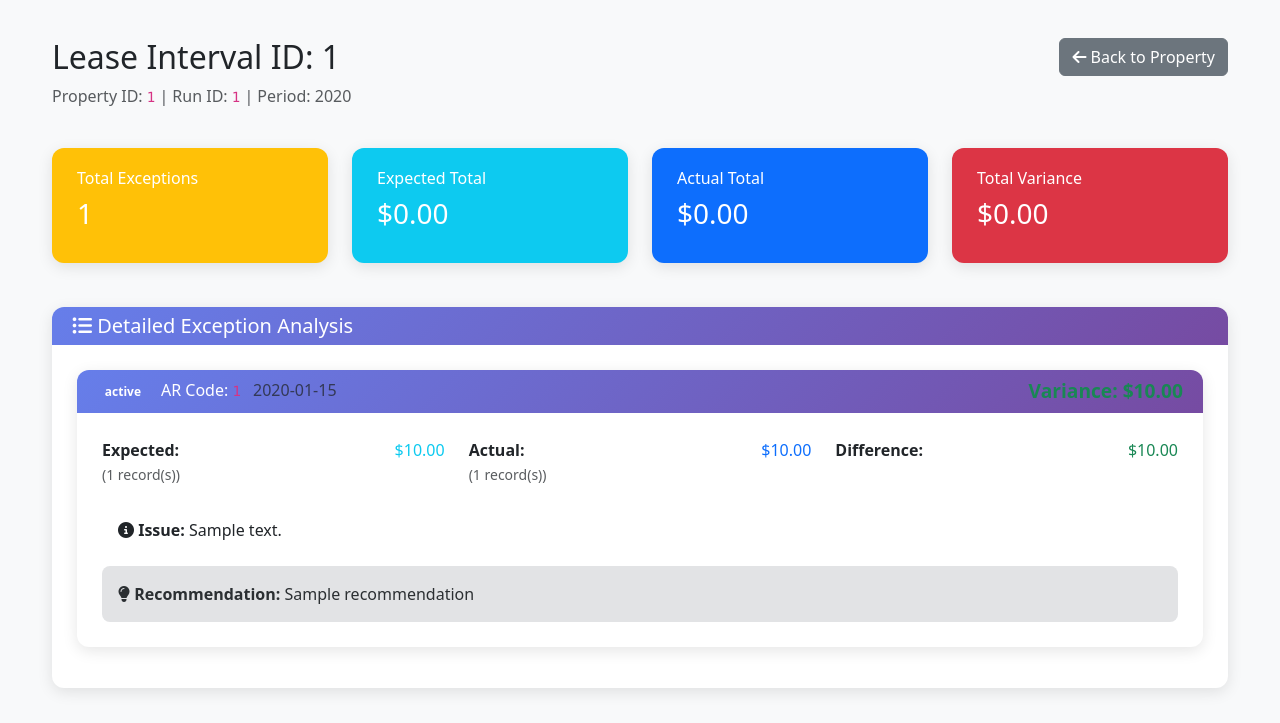
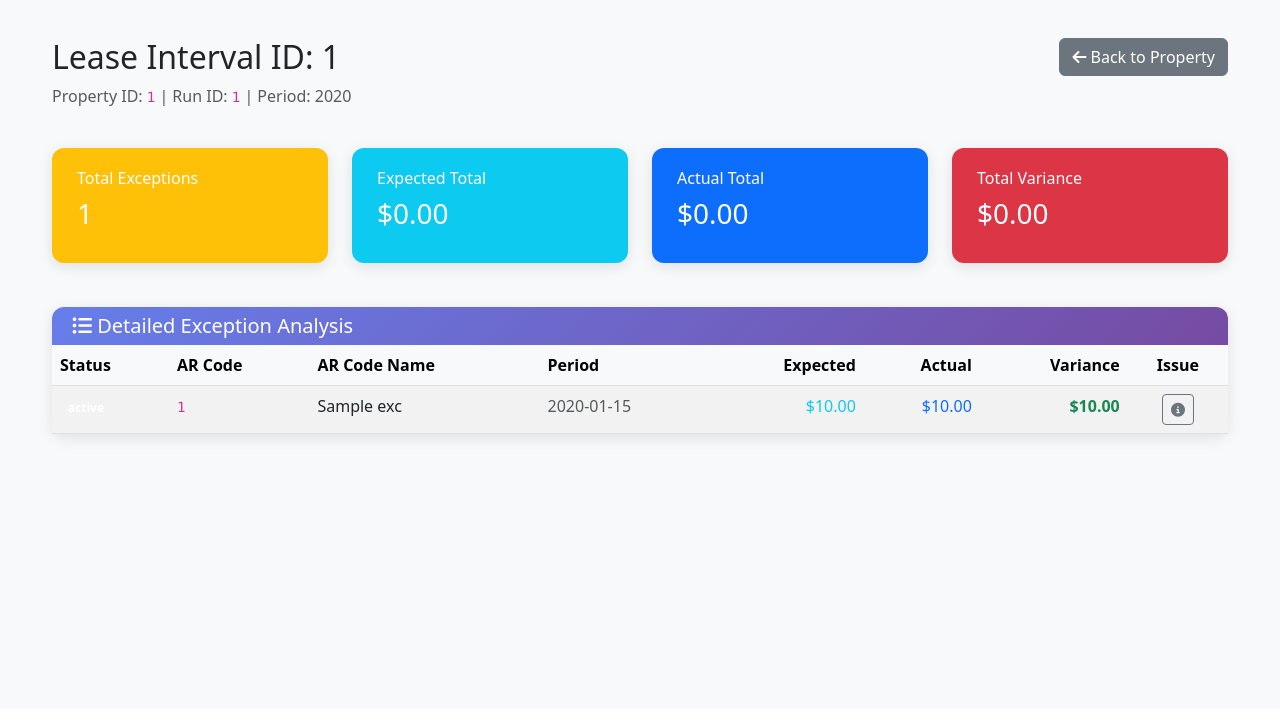
Before and after one commit to PeakMade/LeaseFileAudit, a Flask app: template templates/lease.html in a window 1280 px wide. Shown: the part 81-804 px from the top of the page. After the commit the page ends 525 px from the top, so only its background shows below. Run offline with Flask 3, Linux system fonts and the light colour scheme; the template is opened without the code that fills it: most values are stand-ins (such as "Sample title", 1, 10 or a date in 2020).

Commit message:
Format IDs as integers and redesign exception display as clean table view

```diff
--- a/templates/bucket.html
+++ b/templates/bucket.html
@@ -22,13 +22,13 @@
     <div class="card-body">
         <div class="row">
             <div class="col-md-3">
-                <strong>Property ID:</strong> {{ bucket_info.PROPERTY_ID }}
+                <strong>Property ID:</strong> {{ bucket_info.PROPERTY_ID|int }}
             </div>
             <div class="col-md-3">
-                <strong>Lease ID:</strong> {{ bucket_info.LEASE_INTERVAL_ID }}
+                <strong>Lease ID:</strong> {{ bucket_info.LEASE_INTERVAL_ID|int }}
             </div>
             <div class="col-md-3">
-                <strong>AR Code:</strong> {{ bucket_info.AR_CODE_ID }}
+                <strong>AR Code:</strong> {{ bucket_info.AR_CODE_ID|int }}
             </div>
             <div class="col-md-3">
                 <strong>Audit Month:</strong> {{ bucket_info.AUDIT_MONTH.strftime('%Y-%m-%d') if bucket_info.AUDIT_MONTH else 'N/A' }}
--- a/templates/lease.html
+++ b/templates/lease.html
@@ -1,15 +1,15 @@
 {% extends "base.html" %}
 
-{% block title %}Lease {{ lease_interval_id }} - Lease Audit{% endblock %}
+{% block title %}Lease {{ lease_interval_id|int }} - Lease Audit{% endblock %}
 
 {% block content %}
 <div class="container-fluid mt-4">
     <!-- Header -->
     <div class="row mb-4">
         <div class="col">
-            <h2>Lease Interval ID: {{ lease_interval_id }}</h2>
+            <h2>Lease Interval ID: {{ lease_interval_id|int }}</h2>
             <p class="text-muted">
-                Property ID: <code>{{ property_id }}</code> | Run ID: <code>{{ run_id }}</code>
+                Property ID: <code>{{ property_id|int }}</code> | Run ID: <code>{{ run_id }}</code>
                 {% if metadata.audit_period %}
                 | Period:
                 {% if metadata.audit_period.month %}
@@ -73,62 +73,56 @@
                         <i class="fas fa-list-ul"></i> Detailed Exception Analysis
                     </h5>
                 </div>
-                <div class="card-body">
+                <div class="card-body p-0">
                     {% if exceptions %}
-                        {% for exc in exceptions %}
-                        <div class="card mb-3 border-{{ exc.status_color }}">
-                            <div class="card-header bg-{{ exc.status_color }} bg-opacity-10">
-                                <div class="row align-items-center">
-                                    <div class="col">
-                                        <h6 class="mb-0">
-                                            <span class="badge bg-{{ exc.status_color }}">{{ exc.status_label }}</span>
-                                            <span class="ms-2">AR Code: <code>{{ exc.ar_code_id }}</code></span>
-                                            <span class="ms-2 text-muted">{{ exc.audit_month.strftime('%B %Y') if exc.audit_month else 'N/A' }}</span>
-                                        </h6>
-                                    </div>
-                                    <div class="col-auto">
-                                        <strong class="text-{{ 'danger' if exc.variance < 0 else 'success' }}">
-                                            Variance: ${{ "%.2f"|format(exc.variance) }}
-                                        </strong>
-                                    </div>
-                                </div>
-                            </div>
-                            <div class="card-body">
-                                <div class="row mb-3">
-                                    <div class="col-md-4">
-                                        <div class="d-flex justify-content-between">
-                                            <strong>Expected:</strong>
-                                            <span class="text-info">${{ "%.2f"|format(exc.expected_total) }}</span>
+                    <div class="table-responsive">
+                        <table class="table table-hover table-striped mb-0">
+                            <thead class="table-light">
+                                <tr>
+                                    <th>Status</th>
+                                    <th>AR Code</th>
+                                    <th>AR Code Name</th>
+                                    <th>Period</th>
+                                    <th class="text-end">Expected</th>
+                                    <th class="text-end">Actual</th>
+                                    <th class="text-end">Variance</th>
+                                    <th class="text-center">Issue</th>
+                                </tr>
+                            </thead>
+                            <tbody>
+                                {% for exc in exceptions %}
+                                <tr>
+                                    <td><span class="badge bg-{{ exc.status_color }}">{{ exc.status_label }}</span></td>
+                                    <td><code>{{ exc.ar_code_id|int }}</code></td>
+                                    <td>{{ exc.ar_code_name if exc.ar_code_name else 'N/A' }}</td>
+                                    <td class="text-muted">{{ exc.audit_month.strftime('%b %Y') if exc.audit_month else 'N/A' }}</td>
+                                    <td class="text-end text-info">${{ "%.2f"|format(exc.expected_total) }}</td>
+                                    <td class="text-end text-primary">${{ "%.2f"|format(exc.actual_total) }}</td>
+                                    <td class="text-end text-{{ 'danger' if exc.variance < 0 else 'success' }}">
+                                        <strong>${{ "%.2f"|format(exc.variance) }}</strong>
+                                    </td>
+                                    <td class="text-center">
+                                        <button class="btn btn-sm btn-outline-secondary" type="button" data-bs-toggle="collapse" data-bs-target="#issue-{{ loop.index }}" aria-expanded="false" title="View Details">
+                                            <i class="fas fa-info-circle"></i>
+                                        </button>
+                                    </td>
+                                </tr>
+                                <tr class="collapse" id="issue-{{ loop.index }}">
+                                    <td colspan="8" class="bg-light">
+                                        <div class="p-3">
+                                            <div class="mb-2">
+                                                <strong><i class="fas fa-exclamation-circle text-{{ exc.status_color }}"></i> Issue:</strong> {{ exc.description }}
+                                            </div>
+                                            <div>
+                                                <strong><i class="fas fa-lightbulb text-warning"></i> Recommendation:</strong> {{ exc.recommendation }}
+                                            </div>
                                         </div>
-                                        <small class="text-muted">({{ exc.expected_count }} record(s))</small>
-                                    </div>
-                                    <div class="col-md-4">
-                                        <div class="d-flex justify-content-between">
-                                            <strong>Actual:</strong>
-                                            <span class="text-primary">${{ "%.2f"|format(exc.actual_total) }}</span>
-                                        </div>
-                                        <small class="text-muted">({{ exc.actual_count }} record(s))</small>
-                                    </div>
-                                    <div class="col-md-4">
-                                        <div class="d-flex justify-content-between">
-                                            <strong>Difference:</strong>
-                                            <span class="text-{{ 'danger' if exc.variance < 0 else 'success' }}">
-                                                ${{ "%.2f"|format(exc.variance) }}
-                                            </span>
-                                        </div>
-                                    </div>
-                                </div>
-
-                                <div class="alert alert-{{ exc.status_color }} alert-dismissible fade show mb-2" role="alert">
-                                    <strong><i class="fas fa-info-circle"></i> Issue:</strong> {{ exc.description }}
-                                </div>
-
-                                <div class="alert alert-secondary mb-0" role="alert">
-                                    <strong><i class="fas fa-lightbulb"></i> Recommendation:</strong> {{ exc.recommendation }}
-                                </div>
-                            </div>
-                        </div>
-                        {% endfor %}
+                                    </td>
+                                </tr>
+                                {% endfor %}
+                            </tbody>
+                        </table>
+                    </div>
                     {% else %}
                         <div class="alert alert-success" role="alert">
                             <i class="fas fa-check-circle"></i> No exceptions found for this lease!
--- a/templates/portfolio.html
+++ b/templates/portfolio.html
@@ -79,7 +79,7 @@
                             <tbody>
                                 {% for property in properties %}
                                 <tr>
-                                    <td>{{ property.property_id }}</td>
+                                    <td>{{ property.property_id|int }}</td>
                                     <td>{{ property.total_buckets }}</td>
                                     <td>
                                         <span class="badge bg-success">{{ property.matched_buckets }}</span>
--- a/templates/property.html
+++ b/templates/property.html
@@ -1,12 +1,12 @@
 {% extends "base.html" %}
 
-{% block title %}Property {{ property_id }} - Lease Audit{% endblock %}
+{% block title %}Property {{ property_id|int }} - Lease Audit{% endblock %}
 
 {% block content %}
 <div class="container-fluid mt-4">
     <div class="row mb-4">
         <div class="col">
-            <h2>Property {{ property_id }} - Exceptions by Lease</h2>
+            <h2>Property {{ property_id|int }} - Exceptions by Lease</h2>
             <p class="text-muted">
                 Run ID: <code>{{ run_id }}</code>
                 {% if metadata.audit_period %}
@@ -74,7 +74,7 @@
                                     <div>
                                         <h6 class="mb-0">
                                             <i class="fas fa-file-contract"></i>
-                                            <strong>Lease Interval ID:</strong> {{ lease.lease_interval_id }}
+                                            <strong>Lease Interval ID:</strong> {{ lease.lease_interval_id|int }}
                                             <i class="fas fa-arrow-right-circle ms-2"></i>
                                         </h6>
                                     </div>
```
